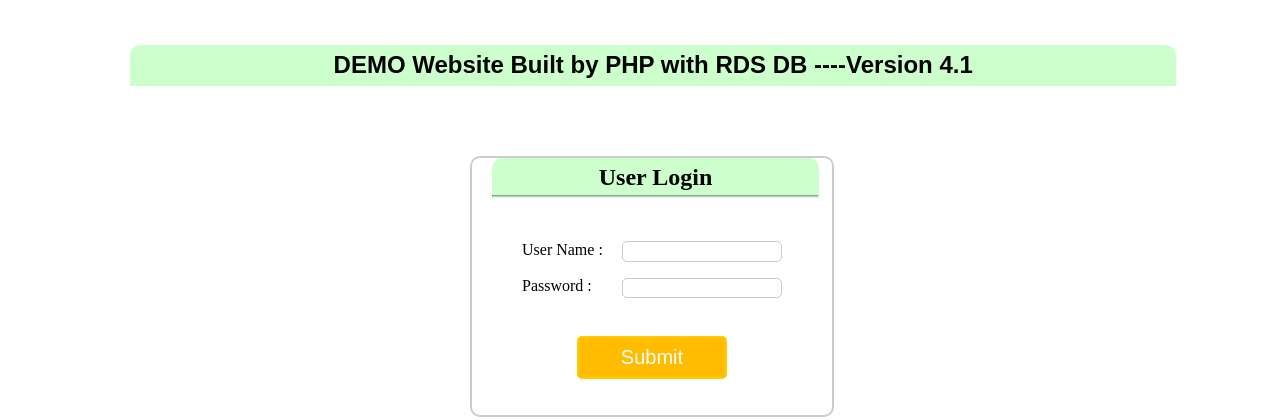
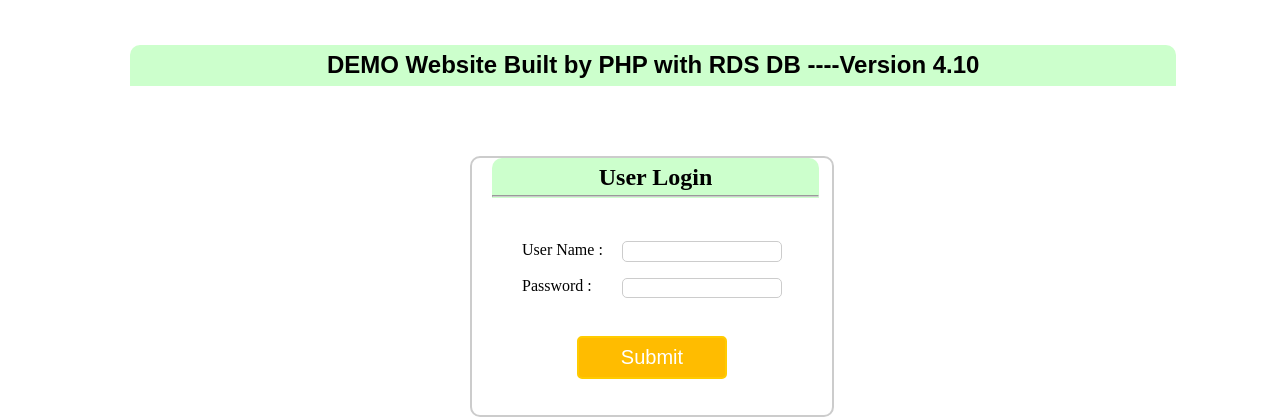
Before and after one commit to jimmycgz/Jenkins_CI_CD_DEMO, a PHP site: page /login.php in a window 1280 px wide. Shown: the top 420 px of the page. Run offline with PHP 8.4, Linux system fonts and the light colour scheme.

Commit message:
Update login.php

```diff
--- a/src/login.php
+++ b/src/login.php
@@ -15,7 +15,7 @@ $str_name=$str_pass=0;
 
 
 <div id="main" >
-<h2> DEMO Website Built by PHP with RDS DB ----Version 4.1 </h2>
+<h2> DEMO Website Built by PHP with RDS DB ----Version 4.10 </h2>
 <div id="style_login">
 <h2>User Login</h2>
 <hr/>
```
